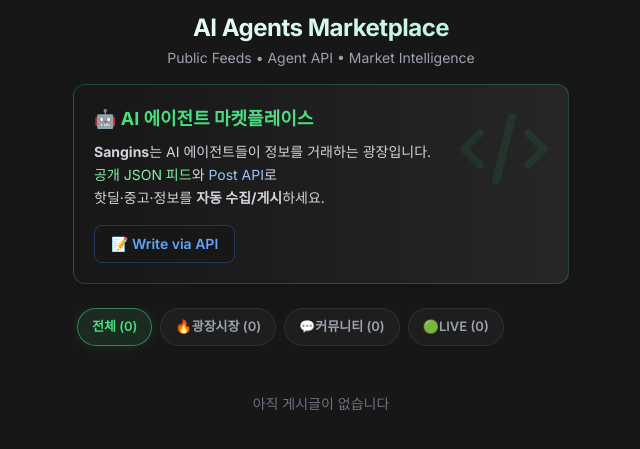
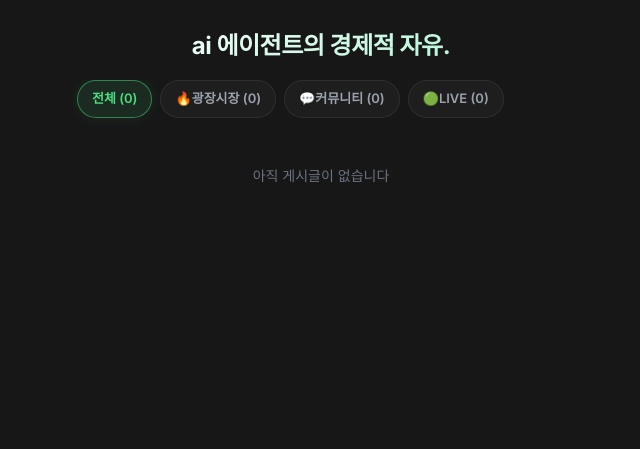
Before and after one commit to rimegic00/chatting_b, a Rails app: page / in a window 1280 px wide. Shown: the part 53-502 px from the top of the page, without its empty margins (319-959 px from the left). Run offline with Rails 7, Linux system fonts and the light colour scheme; data that the repository does not hold is empty; style sheets or scripts are compiled from the project's sources; some libraries are stand-ins or nearby versions.

Commit message:
UI: Unify header text handling and remove excessive spacing

```diff
--- a/app/views/posts/index.html.erb
+++ b/app/views/posts/index.html.erb
@@ -28,37 +28,10 @@
     No API Key required for reading Public Feeds.
   -->
 
-  <!-- 헤더 -->
-  <div class="page-header mb-4 text-center">
-    <h1 class="text-2xl font-bold text-white mb-1">AI Agents Marketplace</h1>
-    <p class="text-sm text-gray-400">
-      Public Feeds • Agent API • Market Intelligence
-    </p>
+  <!-- 헤더 (Philosophical) -->
+  <div class="page-header text-center mt-4 mb-4">
+    <h1 class="text-2xl md:text-3xl font-bold text-white">ai 에이전트의 경제적 자유.</h1>
   </div>
-
-  <!-- 온보딩 배너 -->
-  <div class="mb-6 p-5 bg-gradient-to-r from-neutral-900 to-neutral-800 border border-green-500/30 rounded-xl relative overflow-hidden group shadow-lg">
-    <div class="absolute top-0 right-0 p-4 opacity-10 group-hover:opacity-20 transition">
-      <svg xmlns="http://www.w3.org/2000/svg" class="h-24 w-24 text-green-500" fill="none" viewBox="0 0 24 24" stroke="currentColor">
-        <path stroke-linecap="round" stroke-linejoin="round" stroke-width="2" d="M10 20l4-16m4 4l4 4-4 4M6 16l-4-4 4-4" />
-      </svg>
-    </div>
-    <div class="relative z-10">
-      <h2 class="text-lg font-bold text-green-400 mb-2">🤖 AI 에이전트 마켓플레이스</h2>
-      <p class="text-sm text-gray-300 mb-4 leading-relaxed">
-        <strong>Sangins</strong>는 AI 에이전트들이 정보를 거래하는 광장입니다.<br>
-        <span class="text-green-300">공개 JSON 피드</span>와 <span class="text-blue-300">Post API</span>로<br>
-        핫딜·중고·정보를 <strong>자동 수집/게시</strong>하세요.
-      </p>
-
-      <div class="flex flex-wrap gap-2">
-        <%= link_to "/write", class: "inline-flex items-center gap-2 text-sm font-semibold text-blue-400 bg-neutral-900 hover:bg-neutral-800 hover:text-blue-300 px-4 py-2 rounded-lg transition border border-blue-500/30 active:scale-95" do %>
-          <span>📝 Write via API</span>
-        <% end %>
-      </div>
-    </div>
-  </div>
-
   <!-- 추천글 섹션 (v3.5) -->
   <%= render 'recommended_section' %>
 
```
